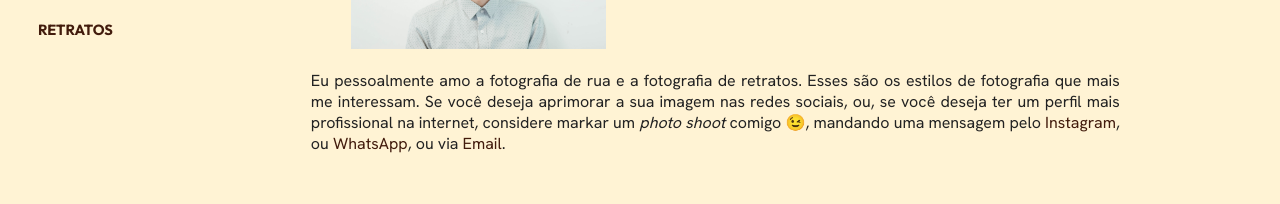
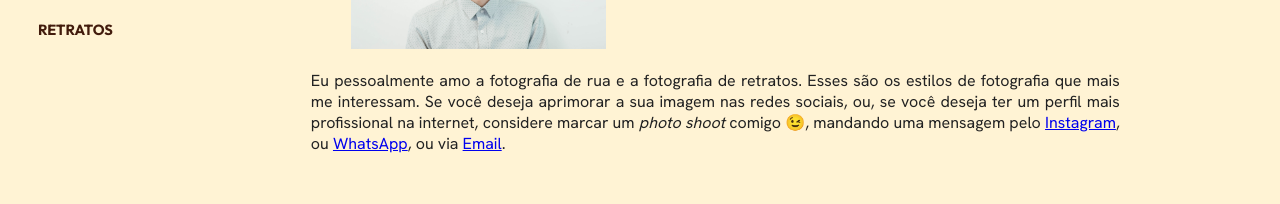
Before and after one commit to pedropark99/photos-website, a SvelteKit app: page /about in a window 1280 px wide. Shown: the part 326-530 px from the top of the page. Built offline with nearby package versions, Linux system fonts and the light colour scheme.

Commit message:
Fix typo

```diff
--- a/src/routes/about/+page.svelte
+++ b/src/routes/about/+page.svelte
@@ -9,7 +9,7 @@
 		},
 		Português: {
 		"homepage.title": "<h2>Sobre mim<h2/>",
-		"homepage.body": "<p> Meu nome é Pedro! Sou um fotógrafo amador de Belo Horizonte, Brasil. Na verdade, eu trabalho <i>full-time</i> como Data Platform Engineer. Portanto, eu trabalho bastante com tecnologia, dados, IA e programação. Mas eu também amo a fotografia, e quando tenho um tempo livre, eu pego minha câmera, e fotografo nas ruas, documentando a vida a medida que ela acontece. </p>  <figure> <img src=\"HTZ_0219-2.jpg\" alt=\"My photo\" width=\"35%\" /> </figure> <p> Eu pessoalmente amo a fotografia de rua e a fotografia de retratos. Esses são os estilos de fotografia que mais me interessam.           Se você deseja aprimorar a sua imagem nas redes sociais, ou, se você deseja ter um perfil mais profissional na internet, considere markar um <i>photo shoot</i> comigo 😉, mandando uma mensagem pelo <a href=\"https://www.instagram.com/mineiro.pelasruas/\">Instagram</a>,    ou <a href=\"https://wa.me/5531985124294\">WhatsApp</a>, ou via <a href=\"mailto:pedropark99@gmail.com\">Email</a>.    </p>"
+		"homepage.body": "<p> Meu nome é Pedro! Sou um fotógrafo amador de Belo Horizonte, Brasil. Na verdade, eu trabalho <i>full-time</i> como Data Platform Engineer. Portanto, eu trabalho bastante com tecnologia, dados, IA e programação. Mas eu também amo a fotografia, e quando tenho um tempo livre, eu pego minha câmera, e fotografo nas ruas, documentando a vida a medida que ela acontece. </p>  <figure> <img src=\"HTZ_0219-2.jpg\" alt=\"My photo\" width=\"35%\" /> </figure> <p> Eu pessoalmente amo a fotografia de rua e a fotografia de retratos. Esses são os estilos de fotografia que mais me interessam.           Se você deseja aprimorar a sua imagem nas redes sociais, ou, se você deseja ter um perfil mais profissional na internet, considere marcar um <i>photo shoot</i> comigo 😉, mandando uma mensagem pelo <a href=\"https://www.instagram.com/mineiro.pelasruas/\">Instagram</a>,    ou <a href=\"https://wa.me/5531985124294\">WhatsApp</a>, ou via <a href=\"mailto:pedropark99@gmail.com\">Email</a>.    </p>"
 		},
 	};
 
--- a/src/style.css
+++ b/src/style.css
@@ -59,11 +59,11 @@ p {
 }
 
 
-a {
+.mainMenu a {
     color: var(--main-text-brown-color);
     text-decoration: none;
 }
 
-a:hover {
+.mainMenu a:hover {
     color: #222222;
 }
```
